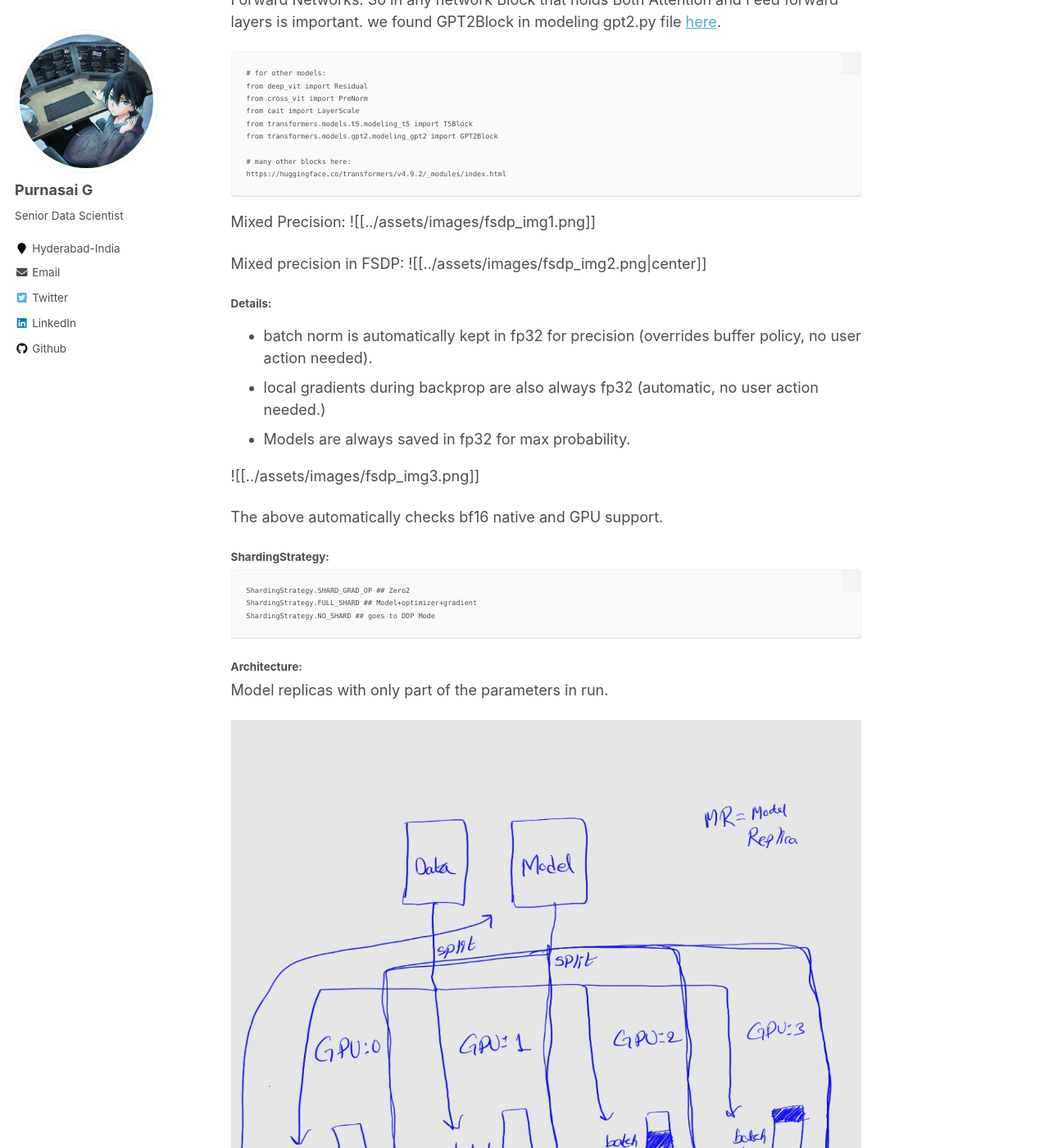
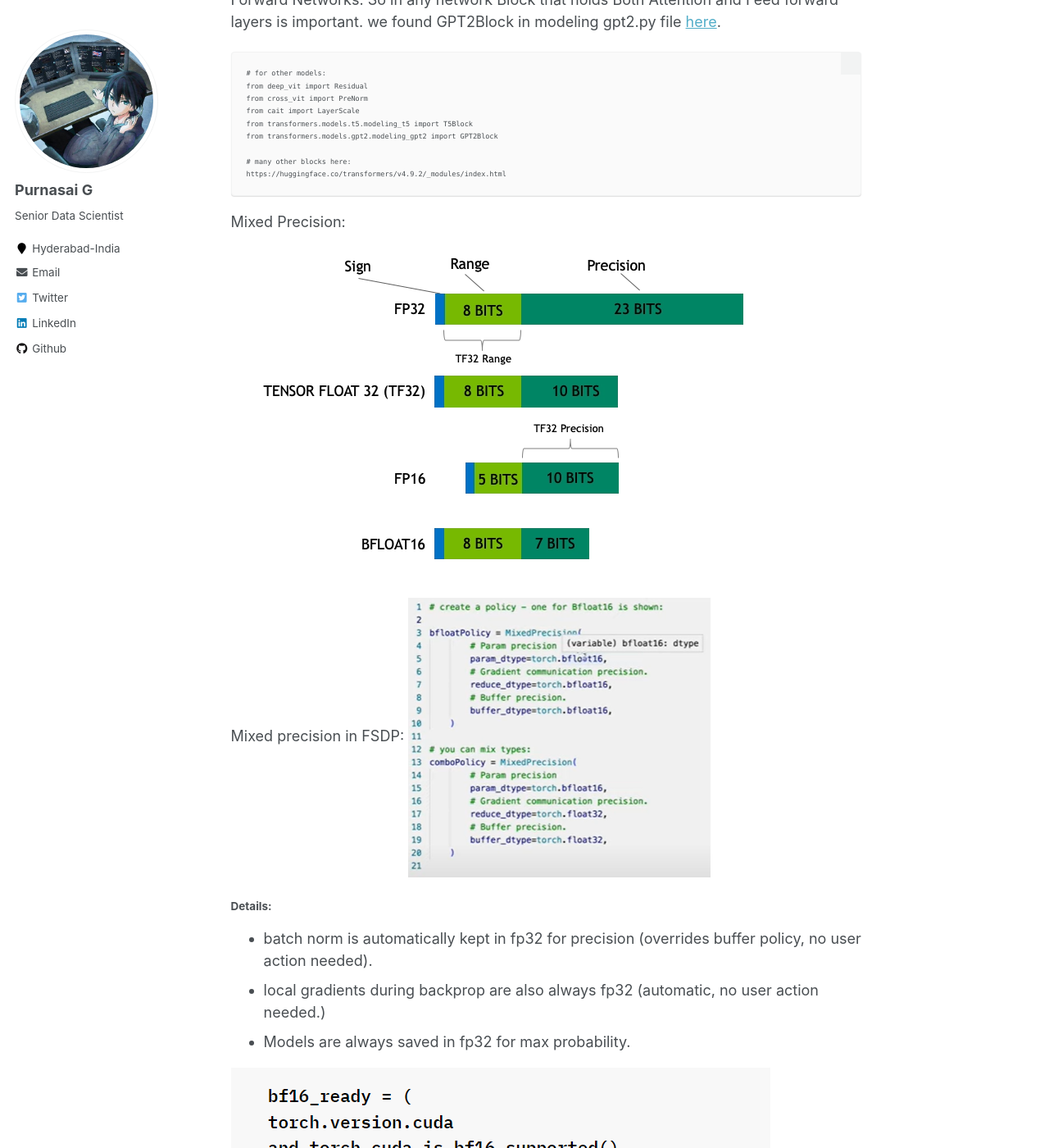
Before and after one commit to purnasai/purnasai.github.io, a Jekyll site: the page built from _talks/fsdp.md, in a window 1280 px wide and 1400 px high, scrolled down 1218 px. Shown: the whole window at 82% size. Built offline with Jekyll 4.4.1, drawn with Linux system fonts in a browser that asks for light colours.

Commit message:
Update fsdp.md

````diff
--- a/_talks/fsdp.md
+++ b/_talks/fsdp.md
@@ -56,17 +56,17 @@
 ```
 
 Mixed Precision:
-![[../assets/images/fsdp_img1.png]]
+![](../assets/images/fsdp_img1.png)
 
 Mixed precision in FSDP:
-![[../assets/images/fsdp_img2.png|center]]
+![](../assets/images/fsdp_img2.png)
 
 #### Details:
 - batch norm is automatically kept in fp32 for precision (overrides buffer policy, no user action needed).
 - local gradients during backprop are also always fp32 (automatic, no user action needed.)
 - Models are always saved in fp32 for max probability.
 
-![[../assets/images/fsdp_img3.png]]
+![](../assets/images/fsdp_img3.png)
 
 The above automatically checks bf16 native and GPU support.
 
````
